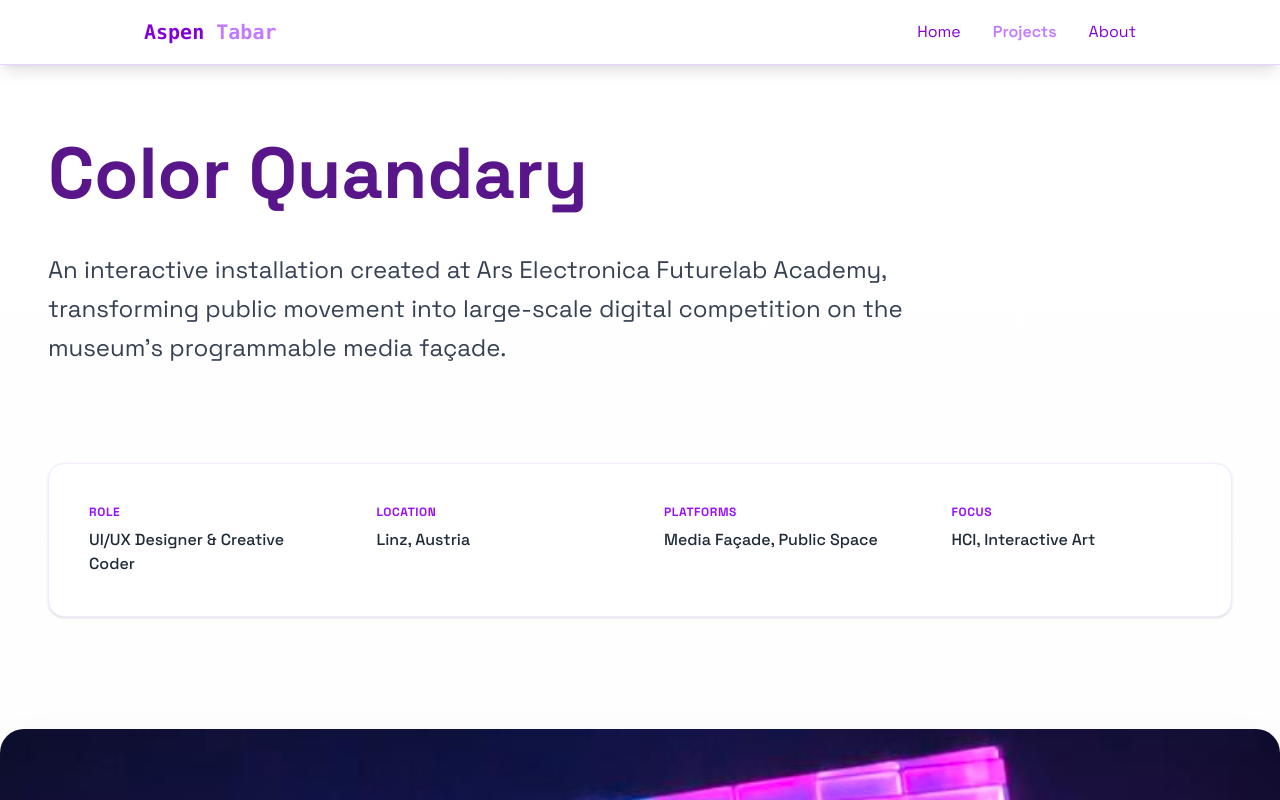
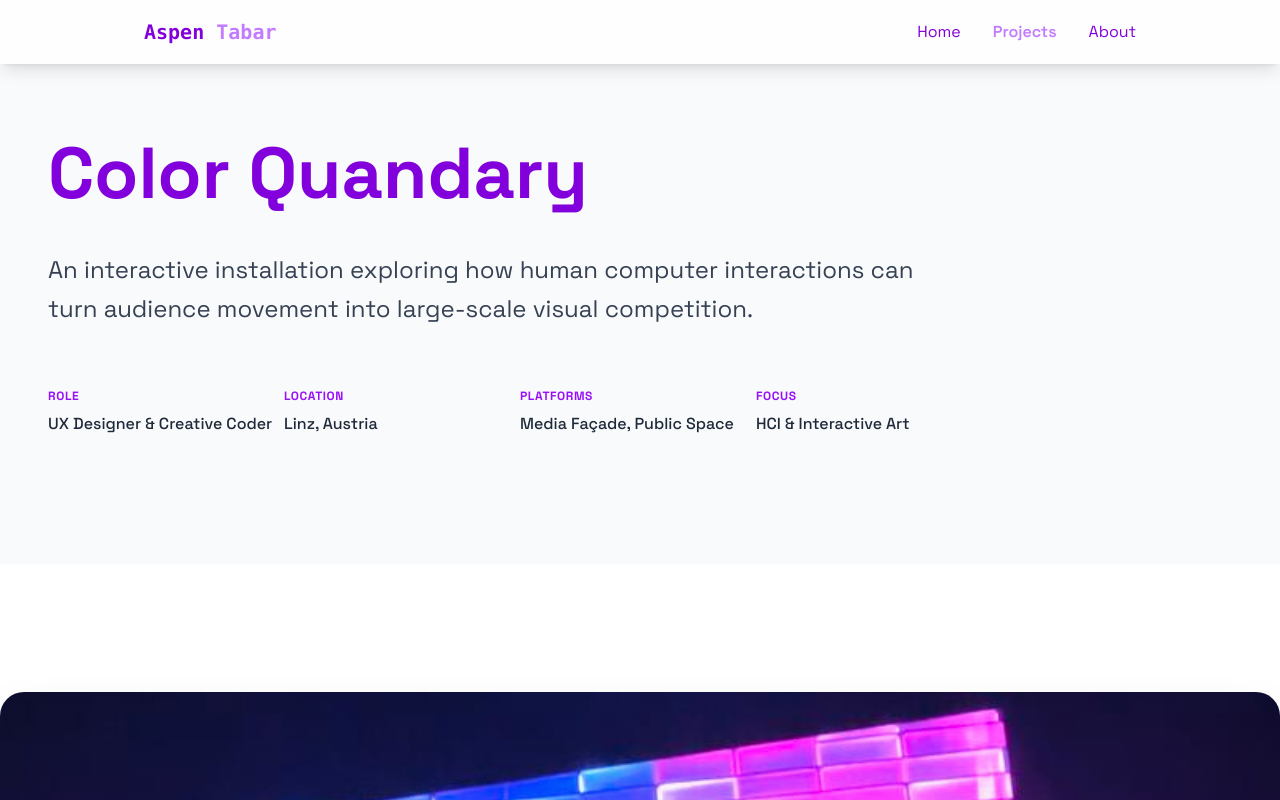
Before and after one commit to aspentabar/personalPortfolio, a React (Vite) app: page /projects/ArsElectronicaFutureLab in a window 1280 px wide. Shown: the top 800 px of the page. Built offline with nearby package versions, Linux system fonts and the light colour scheme.

Commit message:
updates to individual project design

```diff
--- a/src/components/Navbar.jsx
+++ b/src/components/Navbar.jsx
@@ -13,7 +13,7 @@ export const Navbar = ({ menuOpen, setMenuOpen }) => {
       : "text-purple-700 hover:text-purple-500 transition-colors";
 
   return (
-    <nav className="fixed top-0 w-full z-40 bg-white/80 backdrop-blur-lg border-b border-purple-200 shadow-lg">
+    <nav className="fixed top-0 w-full z-40 bg-white/80 backdrop-blur-lg shadow-lg">
       <div className="max-w-5xl mx-auto px-4">
         <div className="flex justify-between items-center h-16">
           <NavLink
--- a/src/pages/Projects.jsx
+++ b/src/pages/Projects.jsx
@@ -2,7 +2,7 @@ import { useState } from "react";
 import { RevealOnScroll } from "../components/RevealOnScroll";
 import { Link } from "react-router-dom";
 
-// Example images (replace with your own assets!)
+// Images
 import ArsImg from "../assets/arsElecronica.jpeg";
 import aiImg from "../assets/SelfPhoto.jpeg";
 
@@ -17,14 +17,14 @@ const categories = [
   { label: "AR", value: "ar" },
 ];
 
-// Add a `categories` property to each project for filtering
+// List of Projects:
 const featuredProjects = [
   {
     id: "ArsElectronicaFutureLab",
     title: "Color Quandary",
     image: ArsImg,
     description:
-      "An interactive installation exploring how human-computer interactions can turn audience movement into large-scale visual competition.",
+      "An interactive installation exploring how human computer interactions can turn audience movement into large-scale visual competition.",
     tech: ["Java", "Processing.js", "HCI", "UX"],
     url: "/projects/ArsElectronicaFutureLab",
     categories: ["ux", "cloud", "all"],
@@ -71,7 +71,7 @@ export function Projects() {
                   ${
                     selected === cat.value
                       ? "text-black font-semibold"
-                      : "text-gray-500"
+                      : "text-gray-700"
                   }
                   focus:outline-none relative`}
               >
--- a/src/pages/projects/ArsElectronicaFutureLab.jsx
+++ b/src/pages/projects/ArsElectronicaFutureLab.jsx
@@ -43,47 +43,59 @@ function RevealOnScroll({ children }) {
 
 export function ArsElectronicaFutureLab() {
   return (
-    <section className="min-h-screen bg-gradient-to-b from-white via-purple-50/30 to-white py-24 md:py-32">
+    <section className="min-h-screen bg-white">
+      {/* Header Section with light purple background */}
+      <div className="bg-gray-50 py-24 md:py-32">
         <div className="max-w-7xl mx-auto px-6 lg:px-12">
 
-        {/* Header Section with improved spacing */}
           <RevealOnScroll>
-          <div className="mb-20 md:mb-24">
+            <div>
 
               {/* Title and Description */}
-            <h1 className="text-5xl md:text-6xl lg:text-7xl font-bold mb-8 text-purple-900 leading-tight">
+              <h1 className="text-5xl md:text-6xl lg:text-7xl font-bold mb-8 text-purple-700 leading-tight">
                 Color Quandary
               </h1>
 
-            <p className="text-xl md:text-2xl text-gray-700 leading-relaxed max-w-4xl">
-              An interactive installation created at Ars Electronica Futurelab Academy,
-              transforming public movement into large-scale digital competition on the
-              museum's programmable media façade.
+              <p className="text-xl md:text-2xl text-gray-700 leading-relaxed max-w-4xl mb-15">
+              An interactive installation exploring how human computer interactions can turn audience movement into large-scale visual competition.
               </p>
             </div>
           </RevealOnScroll>
 
-        {/* Metadata Grid with better visual separation */}
+          {/* Metadata Grid - Fixed spacing */}
           <RevealOnScroll>
-          <div className="grid grid-cols-2 md:grid-cols-4 gap-8 md:gap-12 mb-20 md:mb-28 p-8 md:p-10 bg-white rounded-2xl shadow-sm border border-purple-100">
+  <div className="grid grid-cols-1 sm:grid-cols-2 lg:grid-cols-4 gap-y-6 gap-x-12 max-w-4xl">
     <div className="space-y-2">
       <h3 className="uppercase text-xs font-bold text-purple-600 tracking-wider">Role</h3>
-              <p className="text-gray-800 font-medium">UI/UX Designer & Creative Coder</p>
+      <p className="text-gray-800 font-medium text-sm lg:text-base whitespace-nowrap">
+        UX Designer & Creative Coder
+      </p>
     </div>
     <div className="space-y-2">
       <h3 className="uppercase text-xs font-bold text-purple-600 tracking-wider">Location</h3>
-              <p className="text-gray-800 font-medium">Linz, Austria</p>
+      <p className="text-gray-800 font-medium text-sm lg:text-base whitespace-nowrap">
+        Linz, Austria
+      </p>
     </div>
     <div className="space-y-2">
       <h3 className="uppercase text-xs font-bold text-purple-600 tracking-wider">Platforms</h3>
-              <p className="text-gray-800 font-medium">Media Façade, Public Space</p>
+      <p className="text-gray-800 font-medium text-sm lg:text-base whitespace-nowrap">
+        Media Façade, Public Space
+      </p>
     </div>
     <div className="space-y-2">
       <h3 className="uppercase text-xs font-bold text-purple-600 tracking-wider">Focus</h3>
-              <p className="text-gray-800 font-medium">HCI, Interactive Art</p>
+      <p className="text-gray-800 font-medium text-sm lg:text-base whitespace-nowrap">
+        HCI & Interactive Art
+      </p>
     </div>
   </div>
 </RevealOnScroll>
+
+        </div>
+      </div>
+
+      <div className="max-w-7xl mx-auto px-6 lg:px-12 py-24 md:py-32">
 
         {/* Hero Image with enhanced presentation */}
         <RevealOnScroll>
```
Lines whose indentation alone changed are shown as unchanged.
